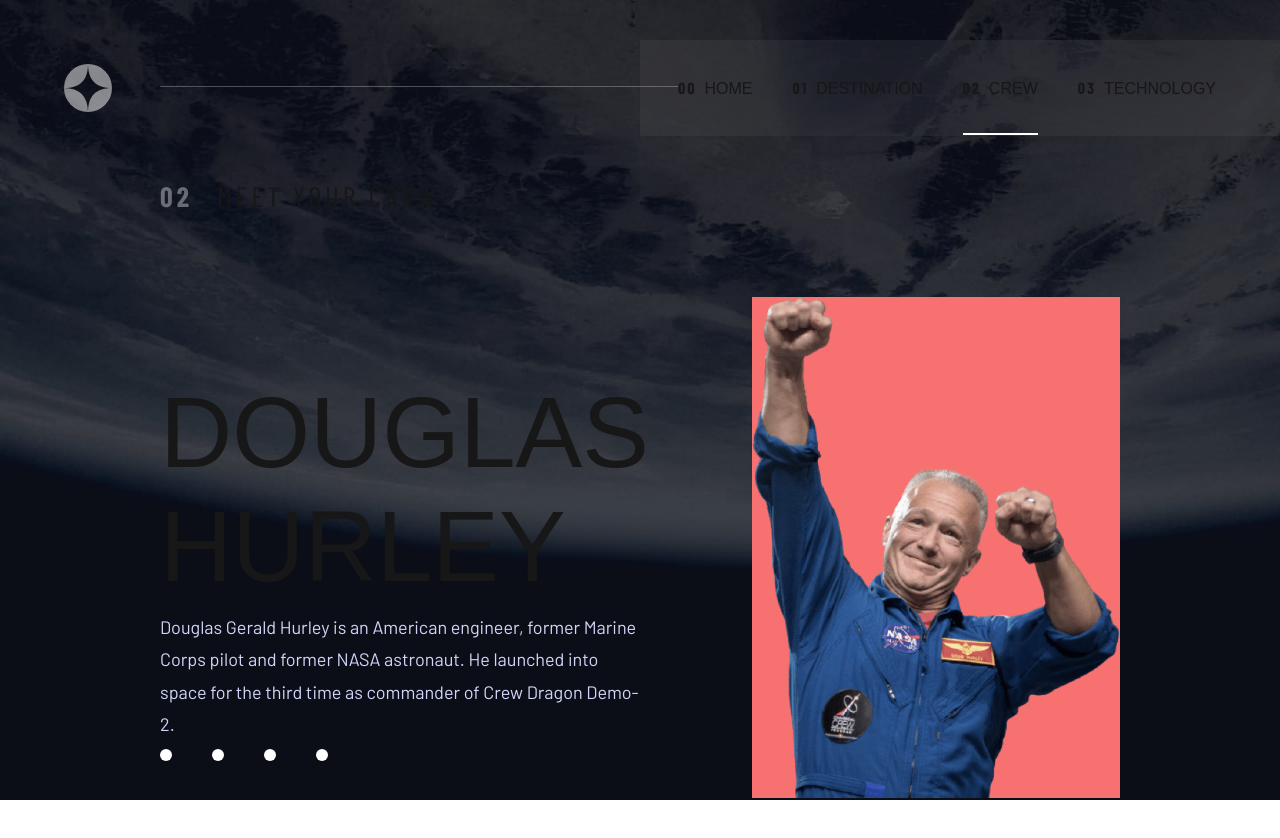
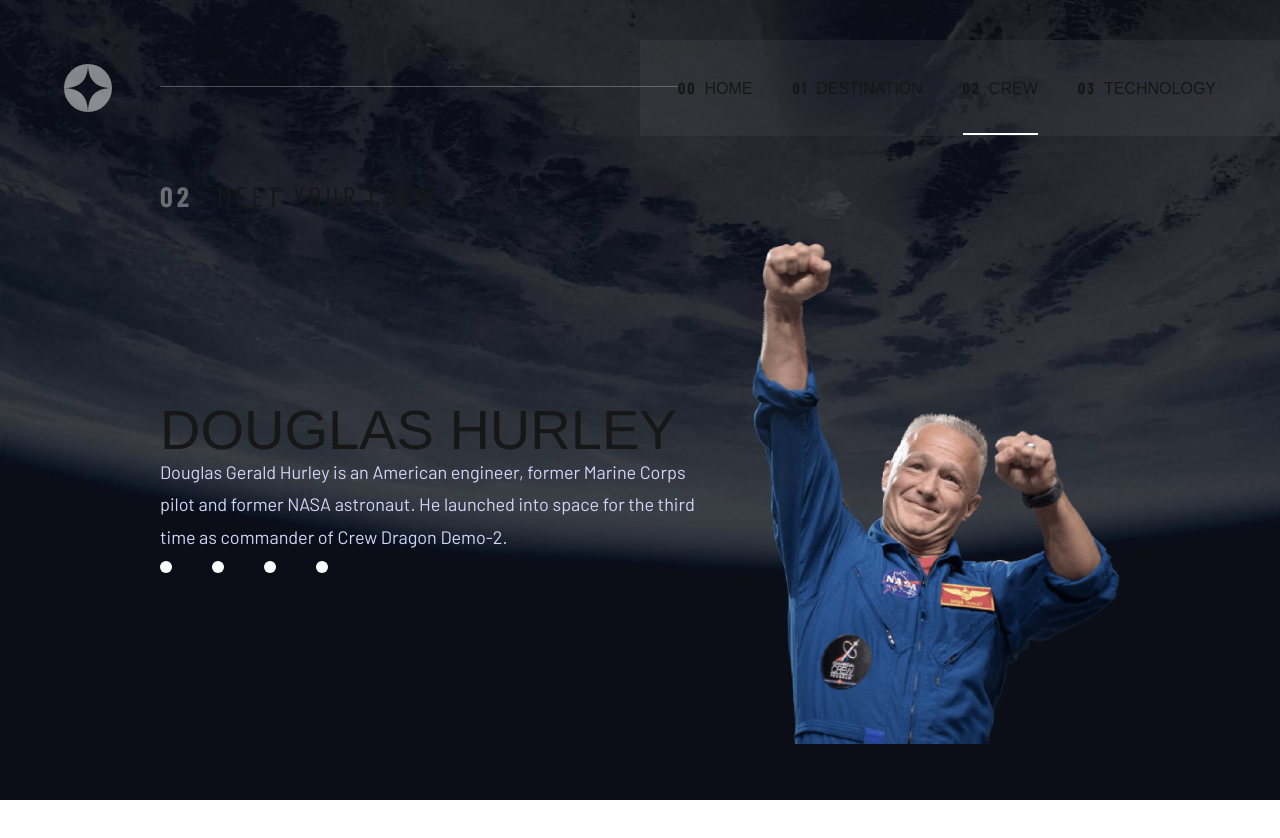
Before and after one commit to muhkyle17/birthday-reminder, a Next.js app: page /crew in a window 1280 px wide. Shown: the top 838 px of the page. After the commit the page ends 800 px from the top, so only its background shows below. Built offline with nearby package versions, Linux system fonts and the light colour scheme; a web font is replaced by a local one.

Commit message:
Adjust spacing and structure of page

```diff
--- a/src/app/crew/page.js
+++ b/src/app/crew/page.js
@@ -49,11 +49,11 @@
   const tabContent = tabs.find(tab => tab.id === activeTab)
 
   return (
-    <div className='flex flex-col items-center justify-center lg:flex-row gap-10 xl:gap-28'>
+    <div className='flex flex-col items-center justify-center lg:flex-row gap-10 xl:gap-22'>
       {activeTab && (
         <>
-          <div className='flex flex-col items-center lg:items-start w-[70%] lg:w-1/2 bg-orange-400//'>
-            <h1 className='typography-preset-two uppercase mt-10'>{tabContent.name}</h1>
+          <div className='flex flex-col items-center lg:items-start w-[80%]'>
+            <h1 className='typography-preset-three uppercase w-full'>{tabContent.name}</h1>
 
             <p className='typography-preset-nine py-2 text-secondary w-full text-center lg:text-left'>
               {tabContent.description}
@@ -77,7 +77,7 @@
             initial={{ opacity: 0, x: 150 }}
             animate={{ opacity: 1, x: 0 }}
             transition={{ type: 'tween', duration: 1, ease: 'easeInOut' }}
-            className='w-1/2 bg-red-400'>
+            className='w-2/5//'>
             <Image src={tabContent?.image} alt={`${tabContent.name} Image`} />
           </motion.div>
         </>
@@ -92,7 +92,7 @@
       <div className='flex flex-col items-start pt-0 lg:pt-10 w-screen lg:h-screen'>
         <Navbar />
 
-        <div className='container mx-auto pb-20 lg:px-20 xl:px-40 mt-10 lg:mt-14 flex flex-col items-center gap-10 lg:gap-24'>
+        <div className='container mx-auto mb-20 lg:px-20 xl:px-40 mt-10 lg:mt-14 flex flex-col items-center gap-10'>
           <p className='uppercase typography-preset-eight sm:typography-preset-five flex flex-row gap-6 lg:self-start'>
             <span className='font-bold text-[#ffffff5f]'>02</span>
             Meet your crew
```
